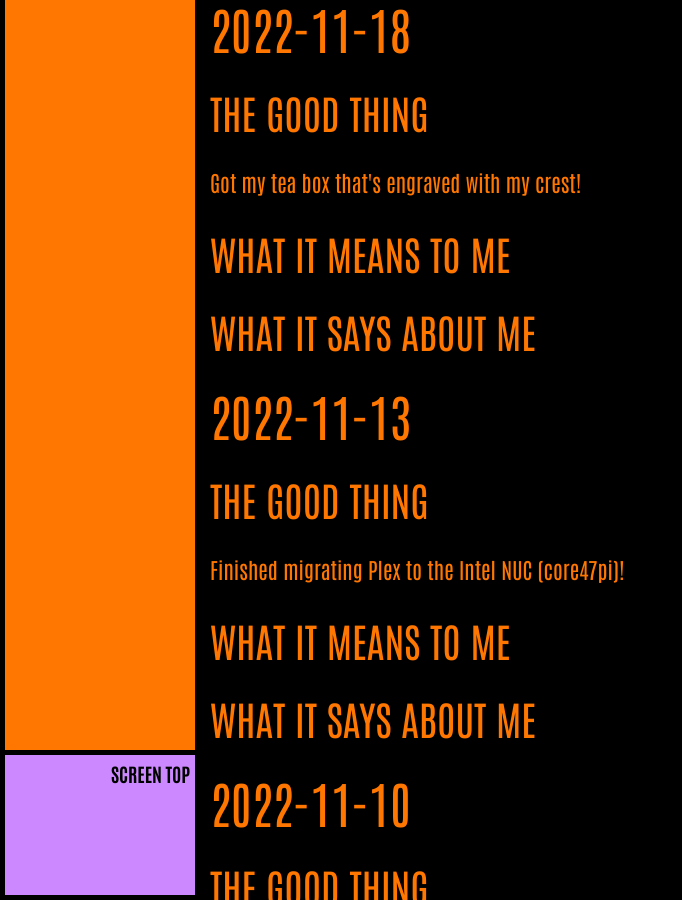
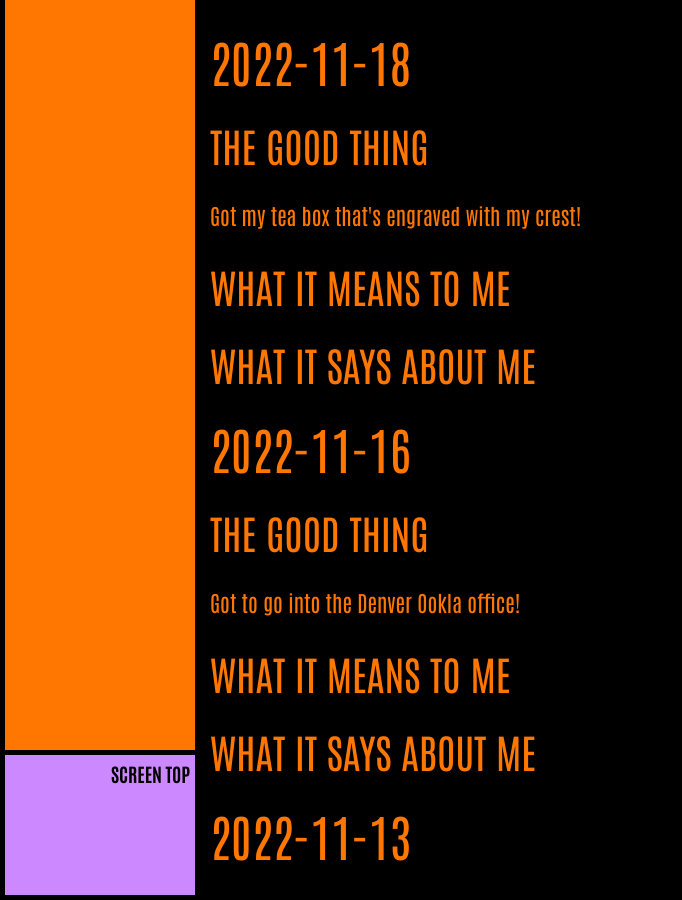
Before and after one commit to ArthurZey/arthurzey.github.io, a Jekyll site: the page built from _pages/one-good-thing.md, in a window 1280 px wide and 900 px high, scrolled down 7657 px. Shown: the whole window, without its empty margins (0-682 px from the left). Built offline with Jekyll 4.4.1, drawn with Linux system fonts in a browser that asks for light colours; some of the changed text lies outside the part shown.

Commit message:
added stub for 2022-11-16

```diff
--- a/_pages/one-good-thing.md
+++ b/_pages/one-good-thing.md
@@ -22,6 +22,16 @@
 ### What It Says about Me
 
 
+## 2022-11-16
+### The Good Thing
+Got to go into the Denver Ookla office!
+### What It Means to Me
+
+### What It Says about Me
+
+
+
+
 ## 2022-11-13
 ### The Good Thing
 Finished migrating Plex to the Intel NUC (core47pi)!
```
Also changed, not shown: other parts of _pages/one-good-thing.md (+1 -1 lines).
